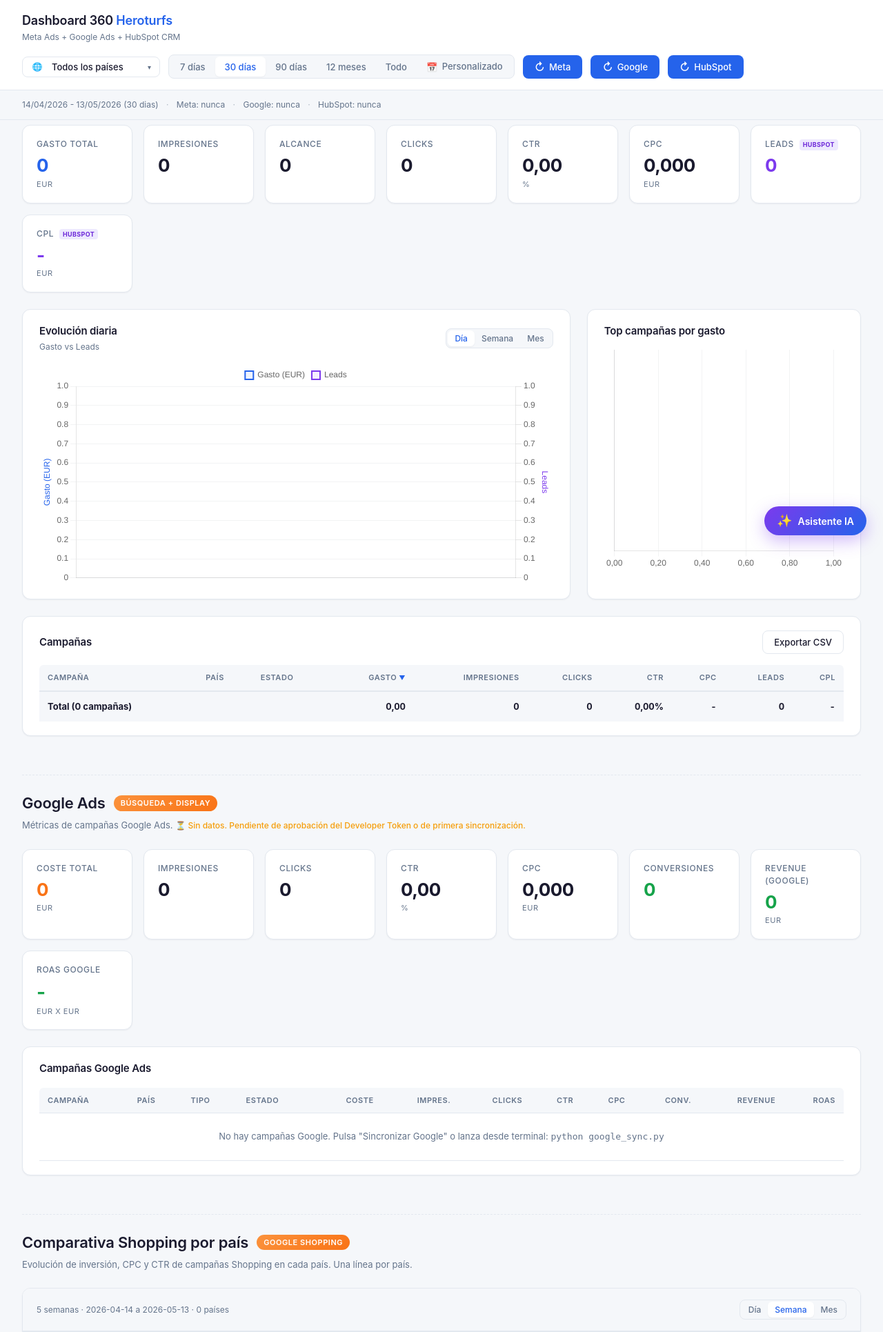
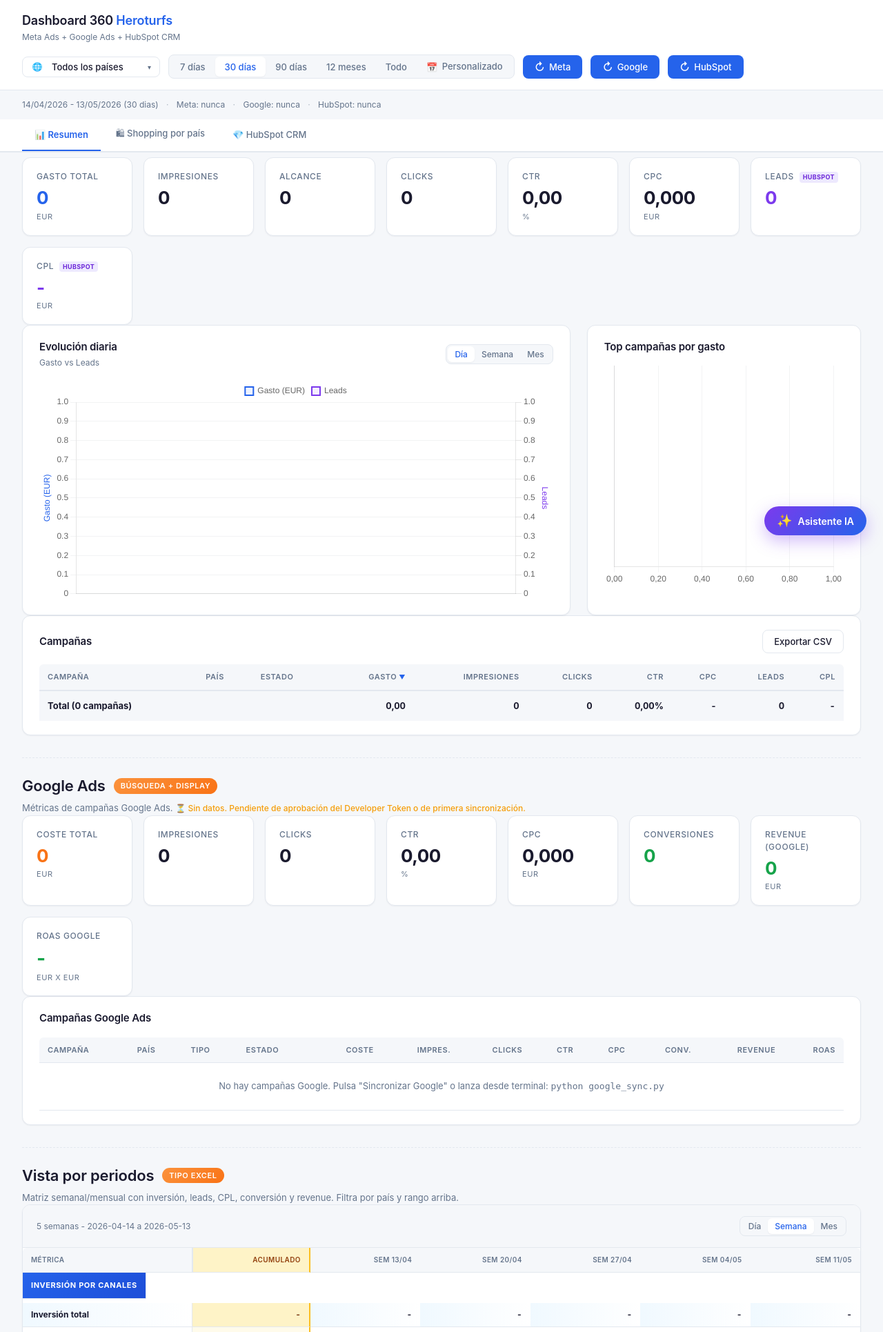
Before and after one commit to ROLSCARPETS/ads-heroturfs, a Flask app: page / in a window 1280 px wide. Shown: the top 1931 px of the page at 69% size. Run offline with Flask 3, Linux system fonts and the light colour scheme; data that the repository does not hold is empty.

Commit message:
Reorganizar dashboard en 3 pestanas (Resumen / Shopping / HubSpot)
Antes el dashboard era una sola pagina larga con scroll infinito.
Ahora se divide en pestanas (tabs) para reducir el ruido visual.

Estructura:
- TAB Resumen (default): KPIs Meta + grafico evolucion + tabla campanas
  Meta + KPIs Google + tabla campanas Google + Vista por periodos
  (Excel-style).
- TAB Shopping por pais: comparativa de 3 graficos (Inversion, CPC, CTR)
  con una linea por pais para campanas Shopping.
- TAB HubSpot CRM: KPIs HubSpot + Funnel Meta + Tabla por fuente +
  Tabla por estado + Top paises.

Caracteristicas:
- Nav de tabs incorporada dentro del sticky-header (siempre visible al
  hacer scroll, junto con selector de pais/rango/sync).
- La pestana activa se guarda en localStorage, asi al recargar se queda
  donde estabas.
- Al cambiar pestana se hace resize() de los Chart.js (Chart no calcula
  bien dimensiones de un canvas que estaba en display:none).
- Scroll automatico arriba al cambiar pestana.
- Alertas siguen como banner global encima de los tabs (son alertas
  globales que aplican siempre).
- La Vista Semanal (tabla Excel-style) se movio de HubSpot a Resumen
  ya que mezcla los 3 canales y es vision global.

```diff
--- a/static/css/styles.css
+++ b/static/css/styles.css
@@ -31,7 +31,7 @@ body {
 
 h1, h2, h3 { font-weight: 600; letter-spacing: -0.01em; }
 
-/* === Sticky header (envuelve topbar + meta-bar) === */
+/* === Sticky header (envuelve topbar + meta-bar + tabs) === */
 .sticky-header {
     position: sticky;
     top: 0;
@@ -39,6 +39,47 @@ h1, h2, h3 { font-weight: 600; letter-spacing: -0.01em; }
     background: var(--surface);
     box-shadow: 0 1px 0 var(--border);
 }
+
+/* === Tabs (dentro de sticky-header) === */
+.tabs {
+    background: var(--surface);
+    padding: 0 32px;
+    display: flex;
+    gap: 4px;
+    border-bottom: 1px solid var(--border);
+    overflow-x: auto;
+    scrollbar-width: none;
+}
+.tabs::-webkit-scrollbar { display: none; }
+.tab-btn {
+    background: transparent;
+    border: none;
+    padding: 11px 18px;
+    font-size: 13px;
+    font-weight: 500;
+    color: var(--text-muted);
+    cursor: pointer;
+    border-bottom: 2px solid transparent;
+    transition: all 0.15s;
+    font-family: inherit;
+    white-space: nowrap;
+    display: inline-flex;
+    align-items: center;
+    gap: 6px;
+}
+.tab-btn:hover {
+    color: var(--text);
+    background: linear-gradient(to bottom, transparent, var(--bg));
+}
+.tab-btn.active {
+    color: var(--accent);
+    border-bottom-color: var(--accent);
+    font-weight: 600;
+}
+
+/* Tab panes */
+.tab-pane { display: none; }
+.tab-pane.active { display: block; }
 
 /* === Topbar === */
 .topbar {
--- a/static/js/dashboard.js
+++ b/static/js/dashboard.js
@@ -1078,6 +1078,32 @@ async function chatSend(text) {
     }
 }
 
+function setupTabs() {
+    const tabs = $$('.tab-btn');
+    const panes = $$('.tab-pane');
+
+    const activate = (target) => {
+        tabs.forEach(b => b.classList.toggle('active', b.dataset.tab === target));
+        panes.forEach(p => p.classList.toggle('active', p.dataset.tab === target));
+        try { localStorage.setItem('dashboard-tab', target); } catch (e) {}
+        // Re-resize charts del tab activo (Chart.js no calcula bien si el canvas estaba display:none)
+        setTimeout(() => {
+            [chartTimeseries, chartTopCampaigns, chartShoppingCost, chartShoppingCpc, chartShoppingCtr]
+                .forEach(c => { if (c) try { c.resize(); } catch (e) {} });
+        }, 50);
+        // Scroll arriba al cambiar
+        window.scrollTo({ top: 0, behavior: 'smooth' });
+    };
+
+    tabs.forEach(btn => btn.addEventListener('click', () => activate(btn.dataset.tab)));
+
+    // Restaurar ultima pestana usada
+    try {
+        const saved = localStorage.getItem('dashboard-tab');
+        if (saved && $(`.tab-btn[data-tab="${saved}"]`)) activate(saved);
+    } catch (e) {}
+}
+
 function setupCustomRangePicker() {
     const wrapper = $('#custom-range');
     const btn = $('#btn-custom-range');
@@ -1223,6 +1249,7 @@ function init() {
     });
 
     setupTableSort();
+    setupTabs();
     setupChatbot();
     loadCountrySelector();
     loadAll();
--- a/templates/dashboard.html
+++ b/templates/dashboard.html
@@ -76,6 +76,11 @@
         <span class="separator">&middot;</span>
         <span id="last-sync-hs" class="last-sync">HubSpot: -</span>
     </div>
+    <nav class="tabs" role="tablist">
+        <button class="tab-btn active" data-tab="resumen" type="button">&#128202; Resumen</button>
+        <button class="tab-btn" data-tab="shopping" type="button">&#128717; Shopping por pa&iacute;s</button>
+        <button class="tab-btn" data-tab="hubspot" type="button">&#128142; HubSpot CRM</button>
+    </nav>
     </div>
 
     <!-- Alertas (solo se renderiza si hay) -->
@@ -91,6 +96,8 @@
     </div>
 
     <main class="content">
+        <!-- ============== TAB: RESUMEN ============== -->
+        <section class="tab-pane active" data-tab="resumen">
         <!-- KPIs -->
         <section class="kpi-grid">
             <div class="kpi-card kpi-spend">
@@ -277,6 +284,33 @@
             </div>
         </section>
 
+        <!-- ================ Vista semanal estilo Excel (Resumen) ================ -->
+        <section class="section-divider">
+            <h2 class="section-title">Vista por periodos <span class="section-badge">Tipo Excel</span></h2>
+            <p class="section-desc">Matriz semanal/mensual con inversi&oacute;n, leads, CPL, conversi&oacute;n y revenue. Filtra por pa&iacute;s y rango arriba.</p>
+        </section>
+
+        <section class="weekly-card">
+            <div class="weekly-header">
+                <span class="weekly-info" id="weekly-info">-</span>
+                <div class="granularity-selector">
+                    <button class="wgran-btn" data-wgran="daily">D&iacute;a</button>
+                    <button class="wgran-btn active" data-wgran="weekly">Semana</button>
+                    <button class="wgran-btn" data-wgran="monthly">Mes</button>
+                </div>
+            </div>
+            <div class="weekly-table-wrapper">
+                <table id="weekly-table">
+                    <thead></thead>
+                    <tbody></tbody>
+                </table>
+            </div>
+        </section>
+        </section>
+        <!-- ============== /TAB RESUMEN ============== -->
+
+        <!-- ============== TAB: SHOPPING ============== -->
+        <section class="tab-pane" data-tab="shopping">
         <!-- ================ Comparativa Shopping por pais ================ -->
         <section class="section-divider">
             <h2 class="section-title">Comparativa Shopping por pa&iacute;s <span class="section-badge section-badge-google">Google Shopping</span></h2>
@@ -334,6 +368,11 @@
             </div>
         </section>
 
+        </section>
+        <!-- ============== /TAB SHOPPING ============== -->
+
+        <!-- ============== TAB: HUBSPOT ============== -->
+        <section class="tab-pane" data-tab="hubspot">
         <!-- ================ HubSpot CRM ================ -->
         <section class="section-divider">
             <h2 class="section-title">HubSpot CRM <span class="section-badge">Visi&oacute;n 360</span></h2>
@@ -422,29 +461,6 @@
             </div>
         </section>
 
-        <!-- ================ Vista semanal estilo Excel ================ -->
-        <section class="section-divider">
-            <h2 class="section-title">Vista por periodos <span class="section-badge">Tipo Excel</span></h2>
-            <p class="section-desc">Matriz semanal/mensual con inversi&oacute;n, leads, CPL, conversi&oacute;n y revenue. Filtra por pa&iacute;s y rango arriba.</p>
-        </section>
-
-        <section class="weekly-card">
-            <div class="weekly-header">
-                <span class="weekly-info" id="weekly-info">-</span>
-                <div class="granularity-selector">
-                    <button class="wgran-btn" data-wgran="daily">D&iacute;a</button>
-                    <button class="wgran-btn active" data-wgran="weekly">Semana</button>
-                    <button class="wgran-btn" data-wgran="monthly">Mes</button>
-                </div>
-            </div>
-            <div class="weekly-table-wrapper">
-                <table id="weekly-table">
-                    <thead></thead>
-                    <tbody></tbody>
-                </table>
-            </div>
-        </section>
-
         <!-- Por estado y por pais en 2 columnas -->
         <section class="charts-grid">
             <div class="chart-card">
@@ -480,6 +496,8 @@
                 </div>
             </div>
         </section>
+        </section>
+        <!-- ============== /TAB HUBSPOT ============== -->
     </main>
 
     <!-- Toast -->
```
